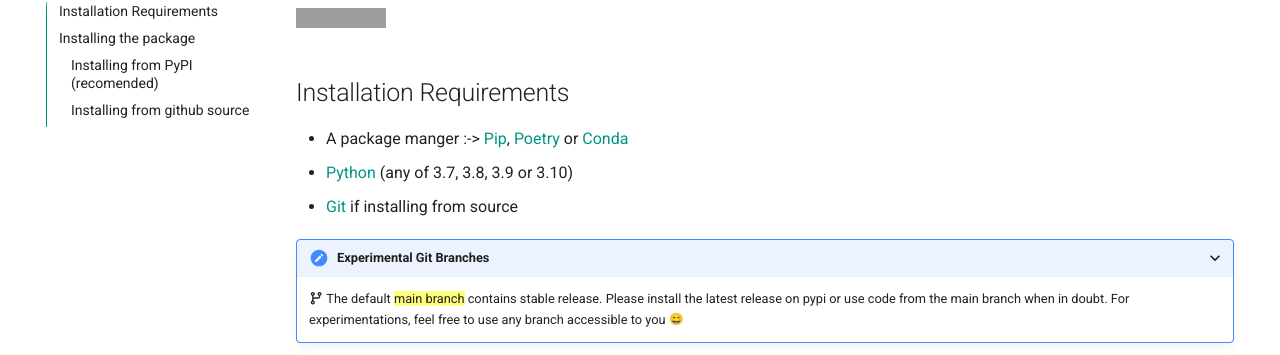
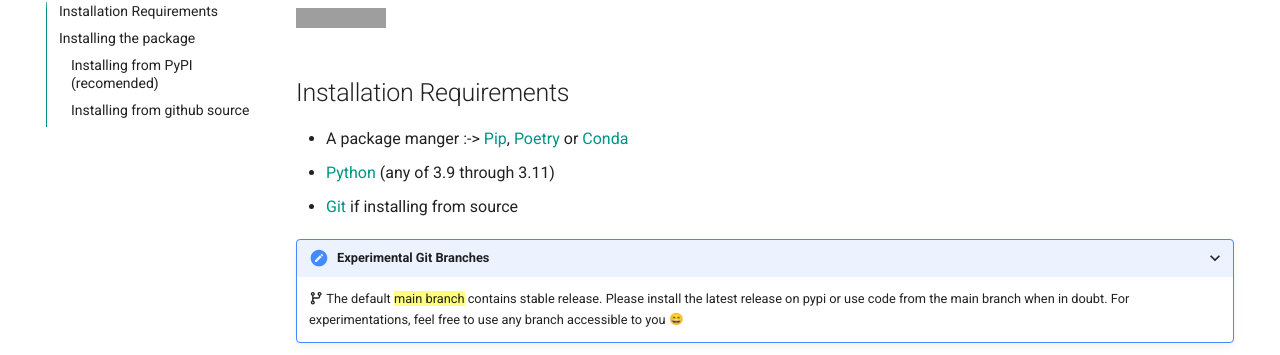
Before and after one commit to jaysnm/dremio-arrow, an MkDocs documentation site: the page built from docs/installation.md, in a window 1280 px wide and 900 px high, scrolled down 366 px. Shown: the part 97-452 px from the top of the window. Built offline with MkDocs 1.6.1 and Material for MkDocs 9.7.7, drawn with Linux system fonts in a browser that asks for light colours; emoji names are drawn with the system emoji font; some web fonts are replaced; comment, search, counter and statistics services are not loaded; grey boxes are pictures that could not be loaded.

Commit message:
Relax supported versions (#20)
* Also support Python 3.7

* Update docs to reflect Python versions

---------

Co-authored-by: Jason Kinyua <jaysnmury@gmail.com>

```diff
--- a/docs/installation.md
+++ b/docs/installation.md
@@ -14,7 +14,7 @@ This Dremio Arrow Flight Client is based on [python Official examples](https://g
 ## Installation Requirements
 
 - A package manger :-> [Pip](https://pip.pypa.io), [Poetry](https://python-poetry.org/docs/master/#installation) or [Conda](https://conda.io/docs/user-guide/install/index.html)
-- [Python](http://docs.python-guide.org/en/latest/starting/installation/) (any of 3.7, 3.8, 3.9 or 3.10)
+- [Python](http://docs.python-guide.org/en/latest/starting/installation/) (any of 3.9 through 3.11)
 - [Git](https://git-scm.com/book/en/v2/Getting-Started-Installing-Git) if installing from source
 
 ???+ hint "Experimental Git Branches"
--- a/pyproject.toml
+++ b/pyproject.toml
@@ -21,7 +21,7 @@ packages = [
 ]
 
 [tool.poetry.dependencies]
-python = ">=3.10,<3.12"
+python = ">=3.9,<3.12"
 pyarrow = ">=12.0.1,<15.0.0"
 pandas = "^2.0.3"
 
@@ -51,7 +51,6 @@ jupyterlab = { version = "^4.0.2", optional = true }
 tornado = "^6.3.2"
 mkdocs-include-markdown-plugin = "^4.0.4"
 mkdocstrings-python = "^1.1.2"
-
 
 [tool.poetry.extras]
 test = [
```
Also changed, not shown: README.md (+1 -0 lines), 1 other file.
